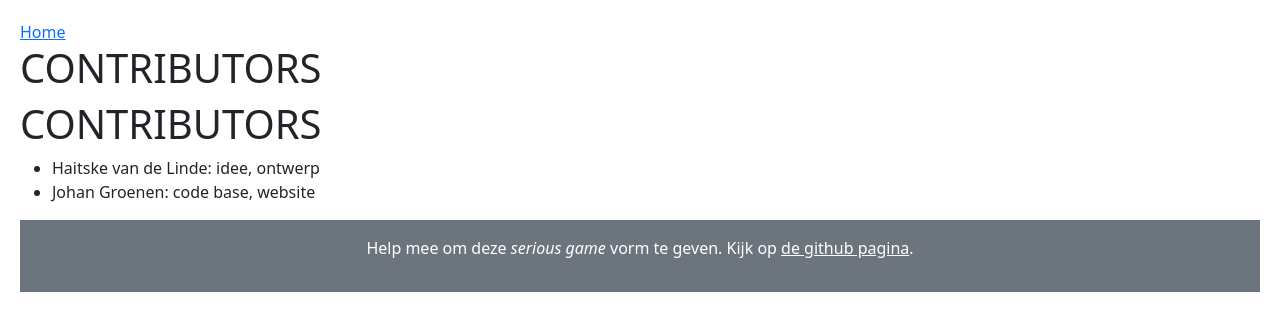
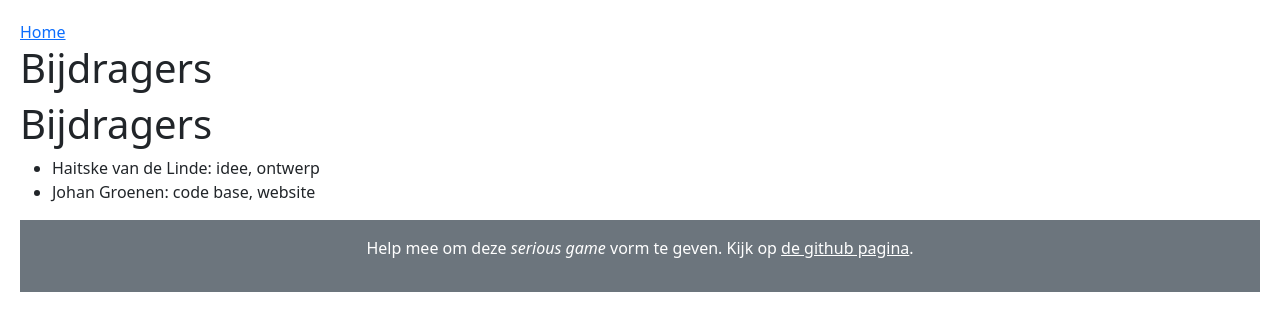
Before and after one commit to codefornl/Rijksdienst-voor-de-Verbetering-van-de-Gebaande-Paden, a Jekyll site: the page built from CONTRIBUTORS.md, in a window 1280 px wide. Shown: the top 331 px of the page. Built offline with Jekyll 4.4.1, drawn with Linux system fonts in a browser that asks for light colours; our own code applies the rules of GitHub Pages for plain Markdown files.

Commit message:
Update CONTRIBUTORS.md

```diff
--- a/CONTRIBUTORS.md
+++ b/CONTRIBUTORS.md
@@ -1,3 +1,3 @@
-# CONTRIBUTORS
+# Bijdragers
 - Haitske van de Linde: idee, ontwerp
 - Johan Groenen: code base, website
```
